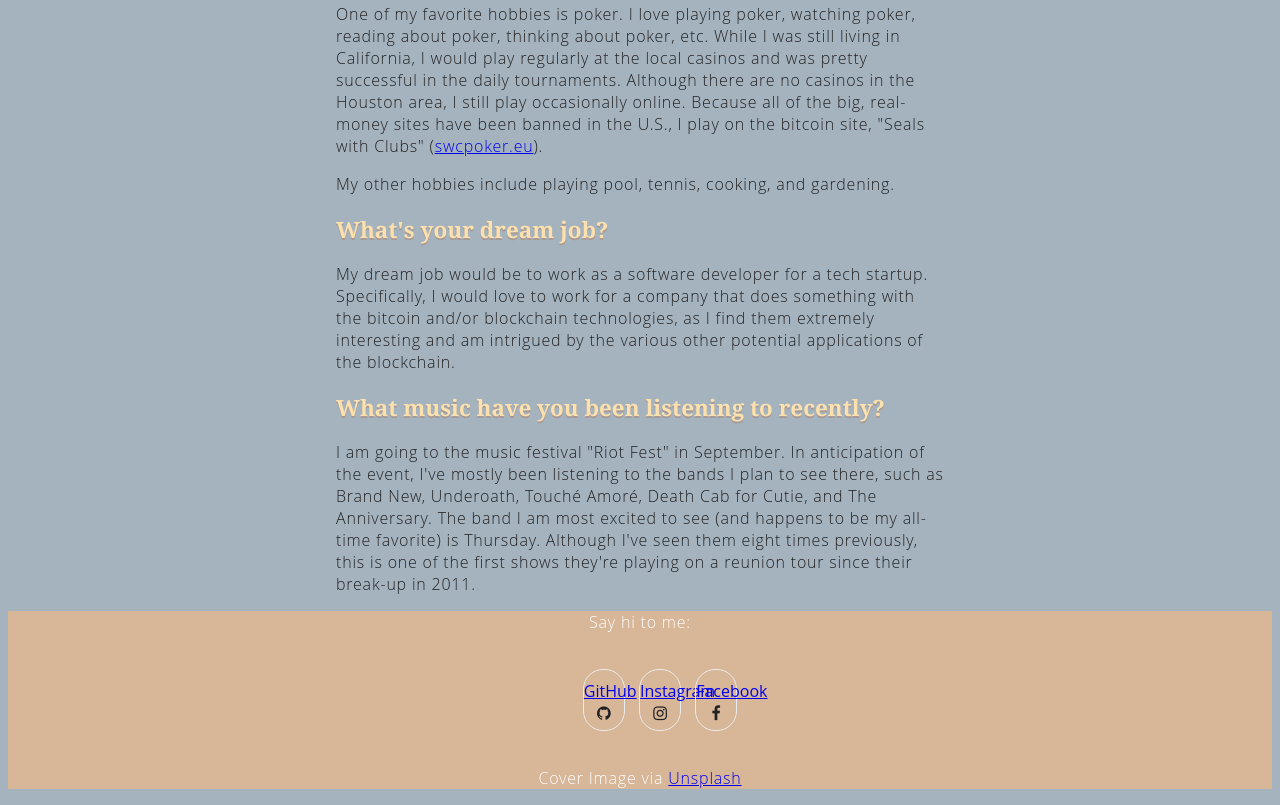
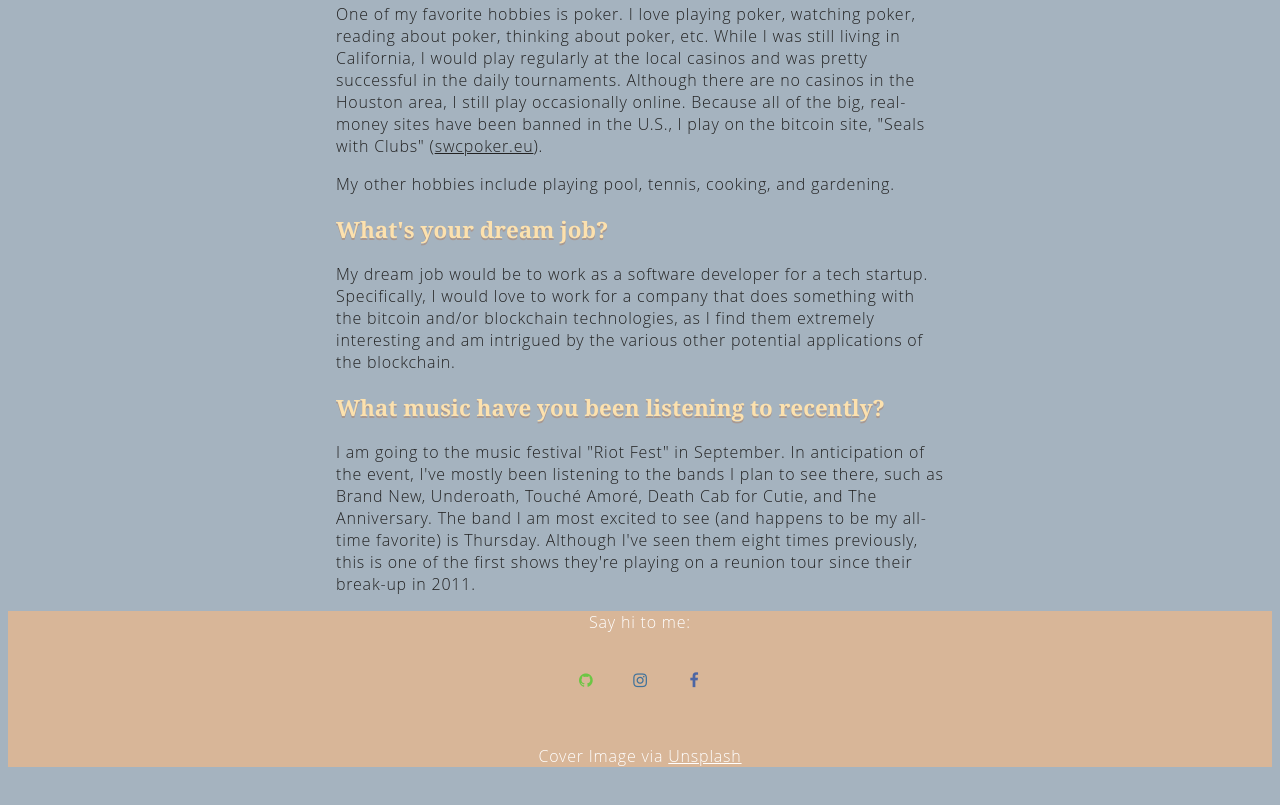
Before and after one commit to jbenjaminy/About-Me, a plain HTML site: page index.html in a window 1280 px wide. Shown: the part 1071-1876 px from the top of the page. After the commit the page ends 1854 px from the top, so only its background shows below. Drawn offline with Linux system fonts and the light colour scheme.

Commit message:
symbol fix

```diff
--- a/CSS/styles.css
+++ b/CSS/styles.css
@@ -80,6 +80,9 @@
   margin-right: auto;
   margin-top: 2em;
 }
+a {
+  color: inherit;
+}
 .content-footer > p {
   color: white;
 }
@@ -92,19 +95,18 @@
     height: 2.5rem;
     display: inline-block;
     margin: 1.25rem 5px;
-    border: 1px solid #eaebec;
-    padding: 0.625rem 0;
     text-align: center;
 }
 .content-footer .icons > li:hover {
     cursor: pointer;
 }
-.social .github {
+.content-footer .github {
     color: #6CC644;
+    text-decoration: none;
 }
-.social .facebook {
+.content-footer .facebook {
     color: #4c66a4;
 }
-.social .instagram {
+.content-footer .instagram {
     color: #3f729b;
 }
--- a/index.html
+++ b/index.html
@@ -28,23 +28,14 @@
 			<h2>What's your dream job?</h2>
 			<p>My dream job would be to work as a software developer for a tech startup. Specifically, I would love to work for a company that does something with the bitcoin and/or blockchain technologies, as I find them extremely interesting and am intrigued by the various other potential applications of the blockchain.<p/>
 				<h2>What music have you been listening to recently?</h2>
-				<p>I am going to the music festival "Riot Fest" in September. In anticipation of the event, I've mostly been listening to the bands I plan to see there, such as Brand New, Underoath, Touché Amoré, Death Cab for Cutie, and The Anniversary. The band I am most excited to see (and happens to be my all-time favorite) is Thursday. Although I've seen them eight times previously, this is one of the first shows they're playing on a reunion tour since their break-up in 2011.</p>
+				<p>I am going to the music festival "Riot Fest" in September. In anticipation of the event, I've mostly been listening to the bands I plan to see there, such as Brand New, Underoath, Touch&eacute; Amor&eacute;, Death Cab for Cutie, and The Anniversary. The band I am most excited to see (and happens to be my all-time favorite) is Thursday. Although I've seen them eight times previously, this is one of the first shows they're playing on a reunion tour since their break-up in 2011.</p>
 			</section>
 			<footer class="content-footer">
 				<p>Say hi to me:</p>
-				<ul class="icons">
-					<li class="github"><a href="https://github.com/jbenjaminy">GitHub</a>
-						<i class="fa fa-github">
-						</i>
-					</li>
-					<li class="instagram"><a href="https://www.instagram.com/jbenjaminy/">Instagram</a>
-						<i class="fa fa-instagram">
-						</i>
-					</li>
-					<li class="facebook"><a href="https://www.facebook.com/jbenyoung">Facebook</a>
-						<i class="fa fa-facebook">
-						</i>
-					</li>
+				<ul class="icons" style="padding-left: 0px;">
+					<li class="github"><a href="https://github.com/jbenjaminy"><i class="fa fa-github"></i></a></li>
+					<li class="instagram"><a href="https://www.instagram.com/jbenjaminy/"><i class="fa fa-instagram"></i></a></li>
+					<li class="facebook"><a href="https://www.facebook.com/jbenyoung"><i class="fa fa-facebook"></i></a></li>
 				</ul>
 				<p>Cover Image via <a href="http:unsplash.com">Unsplash</a></p>
 			</footer>
```
